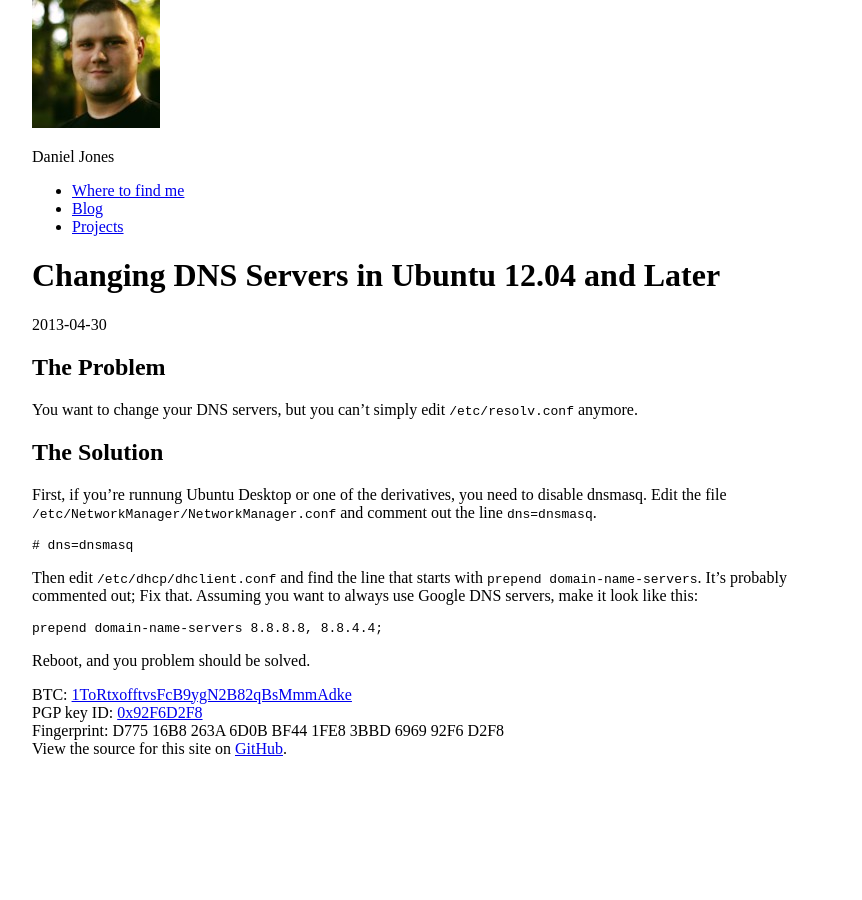
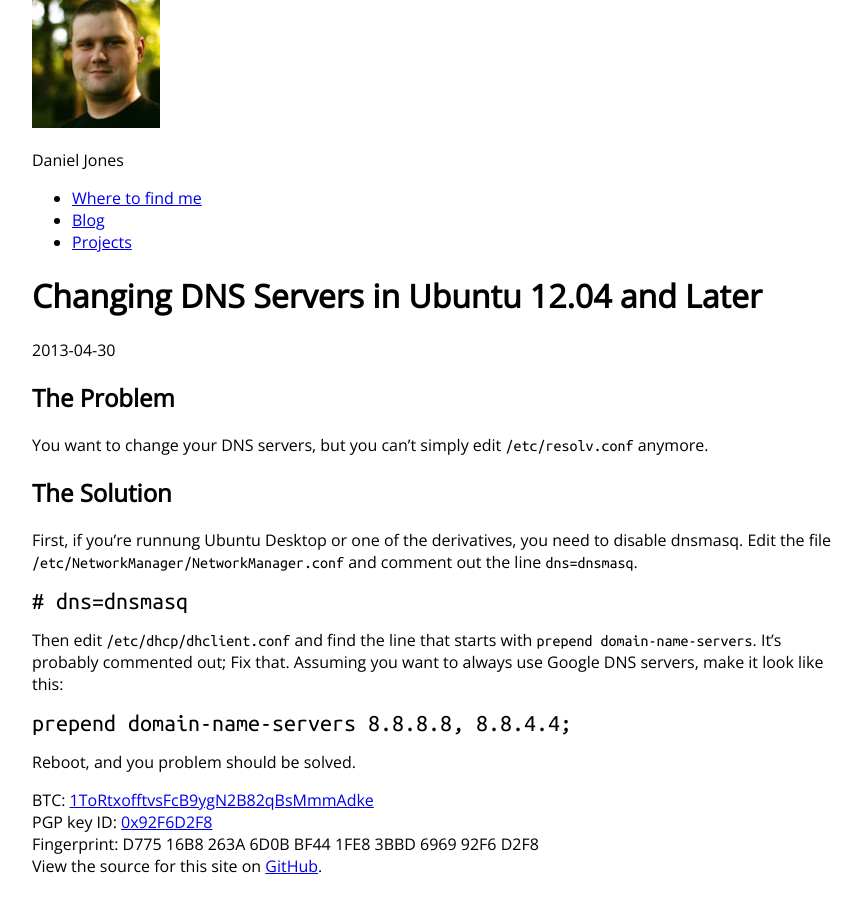
Before and after one commit to tortxof/djones.co-www, a Jekyll site: the page built from _posts/2013-04-30-ubuntu-dns-servers.md, in a window 1280 px wide. Shown: the whole page, without its empty margins (208-1070 px from the left). Built offline with Jekyll 4.4.1, drawn with Linux system fonts in a browser that asks for light colours.

Commit message:
Add typography styles

```diff
--- /dev/null
+++ b/_sass/_typography.sass
@@ -0,0 +1,8 @@
+body
+  font-family: 'Open Sans', sans-serif
+
+code
+  font-family: 'Ubuntu Mono', monospace
+
+pre code
+  font-size: 1.5em
--- a/css/styles.sass
+++ b/css/styles.sass
@@ -1,3 +1,4 @@
 ---
 ---
 @import _layout
+@import _typography
```
